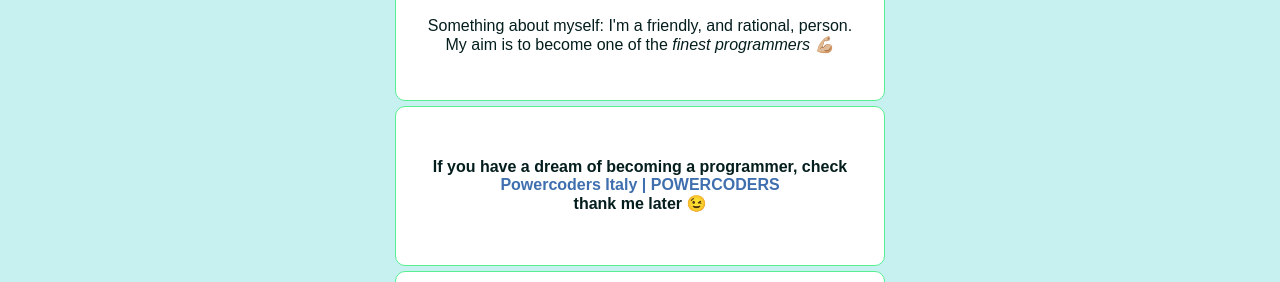
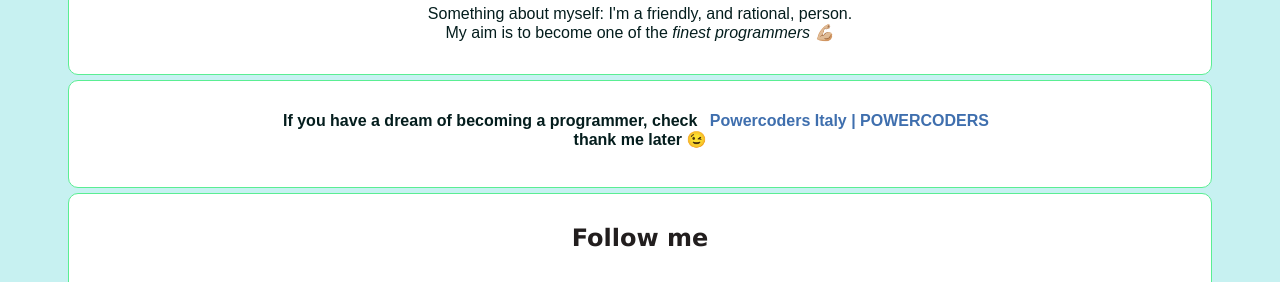
Before and after one commit to Yonasn13/profile, a plain HTML site: page index.html in a window 1280 px wide. Shown: the part 349-631 px from the top of the page. Drawn offline with Linux system fonts and the light colour scheme.

Commit message:
made modifications

```diff
--- a/index.html
+++ b/index.html
@@ -14,7 +14,7 @@
       <img src="images/18c087b4-9156-4035-b895-70e1b2705136.jfif" alt="A picture of me on a ship in Sicily">
       <h1>Hello, I'm Yonas 😊</h1>
       <h2>Programmer now 💻</h2>
-      <p>Something about myself: I'm a friendly, and rational, person. My aim is to become one of the <em>finest programmers 💪🏼</em></p>
+      <p>Something about myself: I'm a friendly, and rational, person.<br> My aim is to become one of the <em>finest programmers 💪🏼</em></p>
     </div>
     <div class="card">
       <h4>If you have a dream of becoming a programmer, check <a id="coders" href="https://powercoders.org/country/italy/" target="_blank">Powercoders Italy | POWERCODERS</a><br>thank me later 😉</h4>
--- a/style.css
+++ b/style.css
@@ -24,15 +24,15 @@ img {
     object-fit: cover;
 }
 .container {
-    width: 500px;
-    margin: 0 auto;
+    width: auto;
+    margin: 16px 60px;
 }
 .card {
     background-color: white;
-    padding: 30px;
+    padding: 10px 0px 16px 0px;
     border: 1px solid rgb(90, 238, 147);
     border-radius: 10px;
-    margin: 5px;
+    margin: 0px 0px 5px 0px;
 }
 a {
     text-decoration: none;
@@ -68,3 +68,8 @@ ul {
     transition: 1s ease;
 
 }
+p {
+        /* display: flex; */
+        align-items: center;
+        align-content: center;
+}
```
